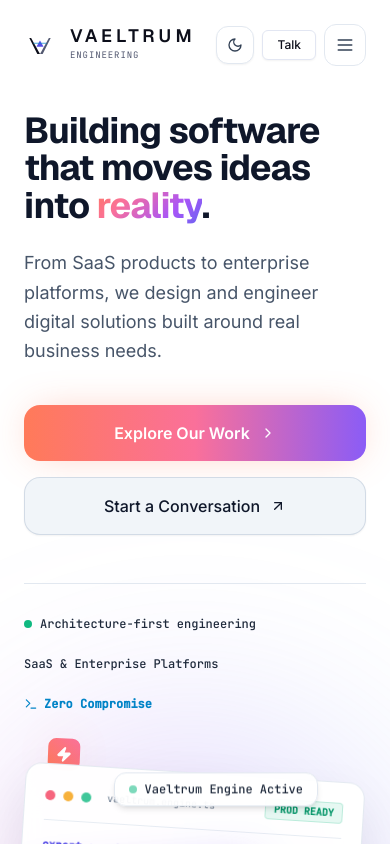
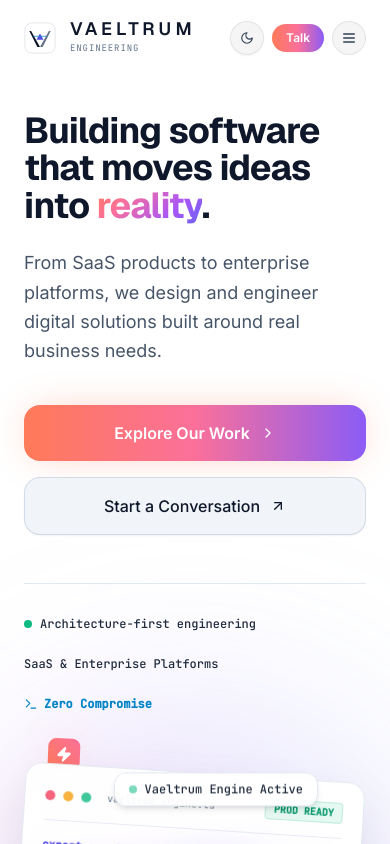
Before and after one commit to VAELTRUM/vaeltrum, a React (Vite) app: page / in a window 390 px wide. Shown: the top 844 px of the page. Built offline with nearby package versions, Linux system fonts and the light colour scheme.

Commit message:
feat: harmonize navbar colors, borders, and pills with unified theme tokens

```diff
--- a/src/components/navbar/Navbar.tsx
+++ b/src/components/navbar/Navbar.tsx
@@ -1,6 +1,5 @@
 import React, { useState, useEffect } from 'react';
 import { VaeltrumLogo } from '../ui/VaeltrumLogo';
-import { Button } from '../ui/Button';
 import { ThemeToggle } from '../ui/ThemeToggle';
 import { NAV_LINKS } from '../../data/content';
 import { Menu, X, ArrowUpRight } from 'lucide-react';
@@ -45,16 +44,19 @@ export const Navbar: React.FC = () => {
     <header
       className={`fixed top-0 left-0 right-0 z-50 transition-all duration-300 ${
         isScrolled
-          ? 'bg-white/85 dark:bg-background-charcoal/85 backdrop-blur-md border-b border-slate-200/80 dark:border-border/80 shadow-[0_8px_30px_rgba(0,0,0,0.06)] dark:shadow-[0_8px_30px_rgba(0,0,0,0.15)] py-4'
-          : 'bg-transparent border-b border-transparent py-6 sm:py-7'
+          ? 'bg-white/80 dark:bg-[#0B0A1E]/80 backdrop-blur-xl border-b border-slate-900/[0.06] dark:border-white/[0.08] shadow-[0_4px_24px_rgba(0,0,0,0.03)] dark:shadow-[0_8px_32px_rgba(0,0,0,0.35)] py-3.5 sm:py-4'
+          : 'bg-transparent border-b border-transparent py-5 sm:py-6'
       }`}
     >
       <div className="max-w-[1560px] mx-auto px-6 sm:px-10 lg:px-16 xl:px-24 flex items-center justify-between">
-        {/* Logo */}
+        {/* Left: Vaeltrum Brand Logo */}
         <VaeltrumLogo size="md" />
 
-        {/* Desktop Navigation Links */}
-        <nav className="hidden md:flex items-center gap-1.5 lg:gap-2.5 px-3.5 py-1.5 rounded-full border border-slate-200/80 dark:border-border/50 bg-white/80 dark:bg-background-card/60 backdrop-blur-md shadow-sm">
+        {/* Center: Desktop Navigation Floating Pill */}
+        <nav
+          className="hidden md:flex items-center gap-1 lg:gap-1.5 px-2 py-1.5 rounded-full border border-slate-900/[0.08] dark:border-white/[0.1] bg-slate-900/[0.04] dark:bg-white/[0.06] backdrop-blur-md shadow-sm transition-colors"
+          aria-label="Main Navigation"
+        >
           {NAV_LINKS.map((link) => {
             const isActive = activeSection === link.href.replace('#', '');
             return (
@@ -65,53 +67,52 @@ export const Navbar: React.FC = () => {
                   e.preventDefault();
                   handleNavClick(link.href);
                 }}
-                className={`relative px-4 py-1.5 text-[13px] font-medium tracking-wide transition-all duration-200 rounded-full cursor-pointer ${
+                className={`relative px-3.5 py-1.5 text-[13px] font-medium tracking-wide transition-all duration-200 rounded-full cursor-pointer select-none ${
                   isActive
-                    ? 'text-slate-900 dark:text-foreground font-semibold bg-slate-100 dark:bg-foreground/10'
-                    : 'text-slate-600 dark:text-foreground-muted hover:text-slate-900 dark:hover:text-foreground hover:bg-slate-100/60 dark:hover:bg-foreground/[0.04]'
+                    ? 'text-slate-950 dark:text-white font-semibold bg-white dark:bg-white/15 shadow-[0_1px_3px_rgba(0,0,0,0.08)]'
+                    : 'text-slate-600 dark:text-white/70 hover:text-slate-950 dark:hover:text-white hover:bg-slate-900/[0.03] dark:hover:bg-white/[0.06]'
                 }`}
               >
                 {link.label}
                 {isActive && (
-                  <span className="absolute bottom-0 left-1/2 -translate-x-1/2 w-4 h-[2px] bg-accent-blue rounded-full" />
+                  <span className="absolute bottom-1 left-1/2 -translate-x-1/2 w-3 h-[2px] bg-accent-blue rounded-full" />
                 )}
               </a>
             );
           })}
         </nav>
 
-        {/* Desktop Right Controls: Theme Toggle + CTA Button */}
+        {/* Right Controls: Harmonious Segmented Theme Switcher + Radiant Gradient CTA */}
         <div className="hidden md:flex items-center gap-3">
-          <ThemeToggle />
-          <Button
+          <ThemeToggle variant="segmented" />
+
+          <a
             href="#contact"
-            variant="primary"
-            size="md"
-            icon={<ArrowUpRight className="w-4 h-4" />}
-            className="tracking-wide text-xs sm:text-sm font-semibold px-5 py-2.5"
+            className="inline-flex items-center gap-2 px-5 py-2 rounded-full text-xs sm:text-sm font-semibold text-white bg-gradient-to-r from-[#FF7A59] via-[#FA709A] to-[#8B5CF6] shadow-sm hover:shadow-glow-coral hover:opacity-95 active:scale-[0.98] transition-all duration-200 cursor-pointer border border-white/20 select-none"
           >
-            Let's Talk
-          </Button>
+            <span>Let's Talk</span>
+            <ArrowUpRight className="w-3.5 h-3.5 transition-transform group-hover:translate-x-0.5 group-hover:-translate-y-0.5" />
+          </a>
         </div>
 
         {/* Mobile Controls */}
         <div className="flex md:hidden items-center gap-2">
           <ThemeToggle variant="icon" />
-          <Button
+
+          <a
             href="#contact"
-            variant="secondary"
-            size="sm"
-            className="text-xs px-3.5 py-1.5"
+            className="text-xs px-3.5 py-1.5 rounded-full font-semibold text-white bg-gradient-to-r from-[#FF7A59] via-[#FA709A] to-[#8B5CF6] shadow-sm hover:opacity-95 active:scale-95 transition-transform"
           >
             Talk
-          </Button>
+          </a>
+
           <button
             type="button"
             onClick={() => setMobileMenuOpen(!mobileMenuOpen)}
-            className="p-2.5 rounded-xl text-slate-700 dark:text-foreground-muted hover:text-slate-900 dark:hover:text-foreground hover:bg-slate-100 dark:hover:bg-foreground/[0.05] focus:outline-none transition-colors border border-slate-200 dark:border-border/80 bg-white dark:bg-background-card"
+            className="p-2 rounded-full text-slate-700 dark:text-white/80 hover:text-slate-950 dark:hover:text-white hover:bg-slate-900/[0.08] dark:hover:bg-white/[0.1] focus:outline-none transition-colors border border-slate-900/[0.08] dark:border-white/[0.1] bg-slate-900/[0.04] dark:bg-white/[0.06]"
             aria-label={mobileMenuOpen ? 'Close navigation menu' : 'Open navigation menu'}
           >
-            {mobileMenuOpen ? <X className="w-5 h-5" /> : <Menu className="w-5 h-5" />}
+            {mobileMenuOpen ? <X className="w-4 h-4" /> : <Menu className="w-4 h-4" />}
           </button>
         </div>
       </div>
@@ -123,13 +124,14 @@ export const Navbar: React.FC = () => {
             initial={{ opacity: 0, height: 0 }}
             animate={{ opacity: 1, height: 'auto' }}
             exit={{ opacity: 0, height: 0 }}
-            className="md:hidden border-b border-slate-200 dark:border-border bg-white/95 dark:bg-background-charcoal/95 backdrop-blur-xl px-6 py-6 transition-all duration-300"
+            className="md:hidden border-b border-slate-900/[0.08] dark:border-white/[0.08] bg-white/95 dark:bg-[#0B0A1E]/95 backdrop-blur-2xl px-6 py-6 transition-all duration-300"
           >
             <div className="flex flex-col gap-2">
-              <div className="pb-3 border-b border-slate-200/80 dark:border-border/60 flex items-center justify-between">
-                <span className="text-xs font-mono text-slate-500 dark:text-foreground-muted uppercase tracking-wider">Appearance</span>
+              <div className="pb-4 border-b border-slate-900/[0.06] dark:border-white/[0.08] flex items-center justify-between">
+                <span className="text-xs font-mono text-slate-500 dark:text-white/60 uppercase tracking-wider font-medium">Appearance</span>
                 <ThemeToggle variant="segmented" />
               </div>
+
               {NAV_LINKS.map((link) => (
                 <a
                   key={link.label}
@@ -138,23 +140,22 @@ export const Navbar: React.FC = () => {
                     e.preventDefault();
                     handleNavClick(link.href);
                   }}
-                  className="px-4 py-3.5 text-base font-medium text-slate-900 dark:text-foreground hover:bg-slate-100/80 dark:hover:bg-foreground/[0.05] rounded-xl transition-colors flex items-center justify-between"
+                  className="px-4 py-3 text-base font-medium text-slate-800 dark:text-white/90 hover:bg-slate-900/[0.04] dark:hover:bg-white/[0.06] rounded-xl transition-colors flex items-center justify-between"
                 >
                   <span>{link.label}</span>
-                  <span className="text-slate-400 dark:text-foreground-muted text-sm">→</span>
+                  <span className="text-slate-400 dark:text-white/40 text-sm">→</span>
                 </a>
               ))}
-              <div className="pt-5 mt-2 border-t border-border/60 flex items-center justify-between gap-3">
-                <Button
+
+              <div className="pt-4 mt-2 border-t border-slate-900/[0.06] dark:border-white/[0.08] flex items-center justify-between gap-3">
+                <a
                   href="#contact"
-                  variant="primary"
-                  size="lg"
-                  className="flex-1 justify-center text-base py-3.5"
-                  icon={<ArrowUpRight className="w-4 h-4" />}
+                  className="flex-1 inline-flex items-center justify-center gap-2 text-base font-semibold py-3.5 rounded-full text-white bg-gradient-to-r from-[#FF7A59] via-[#FA709A] to-[#8B5CF6] shadow-sm hover:shadow-glow-coral active:scale-[0.98] transition-transform"
                   onClick={() => setMobileMenuOpen(false)}
                 >
-                  Let's Talk
-                </Button>
+                  <span>Let's Talk</span>
+                  <ArrowUpRight className="w-4 h-4" />
+                </a>
               </div>
             </div>
           </motion.div>
--- a/src/components/ui/Button.tsx
+++ b/src/components/ui/Button.tsx
@@ -1,7 +1,7 @@
 import React from 'react';
 
 interface ButtonProps extends React.ButtonHTMLAttributes<HTMLButtonElement> {
-  variant?: 'primary' | 'secondary' | 'ghost' | 'outline';
+  variant?: 'primary' | 'secondary' | 'ghost' | 'outline' | 'gradient';
   size?: 'sm' | 'md' | 'lg';
   href?: string;
   icon?: React.ReactNode;
@@ -23,20 +23,22 @@ export const Button: React.FC<ButtonProps> = ({
     'inline-flex items-center justify-center font-medium transition-all duration-200 select-none cursor-pointer focus:outline-none focus-visible:ring-2 focus-visible:ring-accent-blue/50 focus-visible:ring-offset-2 focus-visible:ring-offset-background disabled:opacity-50 disabled:cursor-not-allowed group';
 
   const sizeStyles = {
-    sm: 'text-xs px-3.5 py-1.5 rounded-md gap-1.5',
-    md: 'text-sm px-5 py-2.5 rounded-lg gap-2',
-    lg: 'text-base px-6 py-3.5 rounded-xl gap-2.5',
+    sm: 'text-xs px-3.5 py-1.5 rounded-full gap-1.5',
+    md: 'text-sm px-5 py-2.5 rounded-full gap-2',
+    lg: 'text-base px-6 py-3.5 rounded-2xl gap-2.5',
   };
 
   const variantStyles = {
     primary:
-      'bg-foreground text-background hover:opacity-90 active:opacity-95 font-semibold shadow-sm hover:shadow-[0_4px_16px_rgba(0,0,0,0.15)] dark:hover:shadow-[0_0_24px_rgba(247,247,245,0.18)]',
+      'bg-slate-900 hover:bg-slate-800 text-white dark:bg-white dark:text-slate-900 dark:hover:bg-slate-100 font-semibold shadow-sm hover:shadow-md',
+    gradient:
+      'bg-gradient-to-r from-[#FF7A59] via-[#FA709A] to-[#8B5CF6] text-white font-semibold shadow-sm hover:shadow-glow-coral hover:opacity-95 active:scale-[0.98]',
     secondary:
-      'bg-background-card hover:bg-background-cardHover text-foreground border border-border hover:border-border-focus active:bg-background-elevated shadow-sm',
+      'bg-slate-900/[0.04] dark:bg-white/[0.06] hover:bg-slate-900/[0.08] dark:hover:bg-white/[0.1] text-slate-900 dark:text-white border border-slate-900/[0.08] dark:border-white/[0.1] shadow-sm',
     ghost:
-      'text-foreground-muted hover:text-foreground hover:bg-foreground/[0.05] active:bg-foreground/[0.08]',
+      'text-slate-600 dark:text-white/70 hover:text-slate-900 dark:hover:text-white hover:bg-slate-900/[0.04] dark:hover:bg-white/[0.06]',
     outline:
-      'border border-border/80 hover:border-accent-blue/70 text-foreground bg-transparent hover:bg-accent-blue/[0.05]',
+      'border border-slate-900/[0.15] dark:border-white/[0.15] hover:border-accent-blue dark:hover:border-accent-blue text-slate-900 dark:text-white bg-transparent',
   };
 
   const combinedStyles = `${baseStyles} ${sizeStyles[size]} ${variantStyles[variant]} ${className}`;
--- a/src/components/ui/ThemeToggle.tsx
+++ b/src/components/ui/ThemeToggle.tsx
@@ -1,7 +1,6 @@
 import React from 'react';
 import { useTheme } from '../../context/ThemeContext';
 import { Sun, Moon } from 'lucide-react';
-import { motion } from 'framer-motion';
 
 interface ThemeToggleProps {
   className?: string;
@@ -20,15 +19,15 @@ export const ThemeToggle: React.FC<ThemeToggleProps> = ({
       <button
         onClick={toggleTheme}
         type="button"
-        className={`relative p-2.5 rounded-xl bg-white dark:bg-[#151438] border border-slate-200 dark:border-white/15 text-slate-700 dark:text-white/80 hover:text-slate-900 dark:hover:text-white hover:border-slate-300 dark:hover:border-white/30 focus:outline-none transition-colors cursor-pointer shadow-sm ${className}`}
+        className={`relative p-2 rounded-full bg-slate-900/[0.04] dark:bg-white/[0.06] border border-slate-900/[0.08] dark:border-white/[0.1] text-slate-700 dark:text-white/80 hover:text-slate-950 dark:hover:text-white hover:bg-slate-900/[0.08] dark:hover:bg-white/[0.1] focus:outline-none transition-colors cursor-pointer shadow-sm ${className}`}
         aria-label={isDark ? 'Switch to light mode' : 'Switch to dark mode'}
         title={isDark ? 'Switch to light mode' : 'Switch to dark mode'}
       >
         <div className="w-4 h-4 flex items-center justify-center">
           {isDark ? (
-            <Sun className="w-4 h-4 text-amber-400" />
+            <Sun className="w-3.5 h-3.5 text-amber-400" />
           ) : (
-            <Moon className="w-4 h-4 text-slate-700" />
+            <Moon className="w-3.5 h-3.5 text-slate-700" />
           )}
         </div>
       </button>
@@ -37,7 +36,7 @@ export const ThemeToggle: React.FC<ThemeToggleProps> = ({
 
   return (
     <div
-      className={`inline-flex items-center p-1 rounded-full bg-slate-100/90 dark:bg-white/[0.08] border border-slate-200/90 dark:border-white/15 text-xs font-mono shadow-sm backdrop-blur-md ${className}`}
+      className={`inline-flex items-center p-1 rounded-full bg-slate-900/[0.04] dark:bg-white/[0.06] border border-slate-900/[0.08] dark:border-white/[0.1] text-xs font-mono shadow-sm backdrop-blur-md transition-colors ${className}`}
       role="group"
       aria-label="Theme selector"
     >
@@ -46,8 +45,8 @@ export const ThemeToggle: React.FC<ThemeToggleProps> = ({
         onClick={() => setTheme('light')}
         className={`relative flex items-center gap-1.5 px-3 py-1.5 rounded-full transition-all duration-200 cursor-pointer select-none font-medium ${
           !isDark
-            ? 'bg-white text-slate-950 font-semibold shadow-[0_2px_8px_rgba(0,0,0,0.08)]'
-            : 'text-slate-500 dark:text-white/60 hover:text-slate-900 dark:hover:text-white'
+            ? 'bg-white text-slate-950 font-semibold shadow-[0_1px_3px_rgba(0,0,0,0.08)]'
+            : 'text-slate-600 dark:text-white/60 hover:text-slate-950 dark:hover:text-white'
         }`}
         aria-pressed={!isDark}
       >
@@ -60,8 +59,8 @@ export const ThemeToggle: React.FC<ThemeToggleProps> = ({
         onClick={() => setTheme('dark')}
         className={`relative flex items-center gap-1.5 px-3 py-1.5 rounded-full transition-all duration-200 cursor-pointer select-none font-medium ${
           isDark
-            ? 'bg-[#1C1A48] text-white font-semibold shadow-[0_2px_8px_rgba(0,0,0,0.4)] border border-white/10'
-            : 'text-slate-500 dark:text-white/60 hover:text-slate-900 dark:hover:text-white'
+            ? 'bg-white/15 text-white font-semibold shadow-[0_1px_3px_rgba(0,0,0,0.2)] border border-white/10'
+            : 'text-slate-600 dark:text-white/60 hover:text-slate-950 dark:hover:text-white'
         }`}
         aria-pressed={isDark}
       >
--- a/src/components/ui/VaeltrumLogo.tsx
+++ b/src/components/ui/VaeltrumLogo.tsx
@@ -44,7 +44,7 @@ export const VaeltrumLogo: React.FC<VaeltrumLogoProps> = ({
             width="34"
             height="34"
             rx="8"
-            className="stroke-border/70 group-hover:stroke-border transition-colors duration-300"
+            className="stroke-slate-900/[0.12] dark:stroke-white/[0.15] group-hover:stroke-slate-900/[0.25] dark:group-hover:stroke-white/30 transition-colors duration-300"
             strokeWidth="1"
           />
 
@@ -52,14 +52,14 @@ export const VaeltrumLogo: React.FC<VaeltrumLogoProps> = ({
           <path
             d="M8 10L18 28L15 28L6 10H8Z"
             fill="currentColor"
-            className="text-foreground transition-colors duration-300"
+            className="text-slate-900 dark:text-white transition-colors duration-300"
           />
 
           {/* Right engineered wing */}
           <path
             d="M28 10L18 28L21 28L30 10H28Z"
             fill="currentColor"
-            className="text-foreground-muted transition-colors duration-300"
+            className="text-slate-500 dark:text-white/60 transition-colors duration-300"
           />
 
           {/* Central geometric convergence point / core node */}
@@ -86,10 +86,10 @@ export const VaeltrumLogo: React.FC<VaeltrumLogoProps> = ({
       {/* Wordmark */}
       {showWordmark && (
         <div className="flex flex-col">
-          <span className={`font-semibold font-display text-foreground leading-none ${textSizes[size]}`}>
+          <span className={`font-semibold font-display text-slate-900 dark:text-white leading-none ${textSizes[size]}`}>
             VAELTRUM
           </span>
-          <span className="text-[9px] font-mono tracking-widest text-foreground-muted uppercase mt-1">
+          <span className="text-[9px] font-mono tracking-widest text-slate-500 dark:text-white/50 uppercase mt-1">
             Engineering
           </span>
         </div>
```
